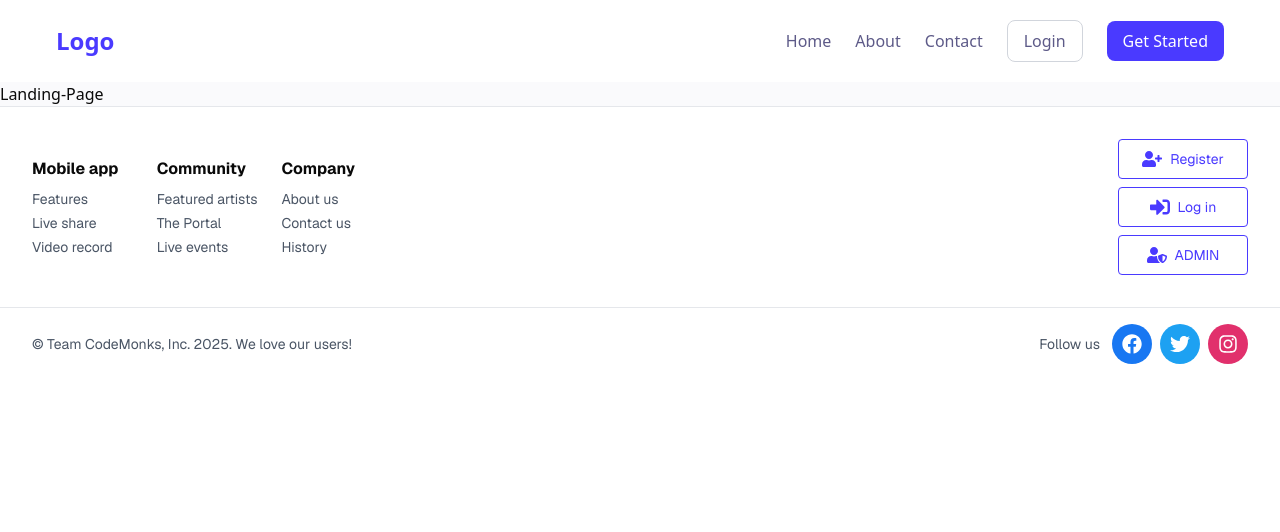
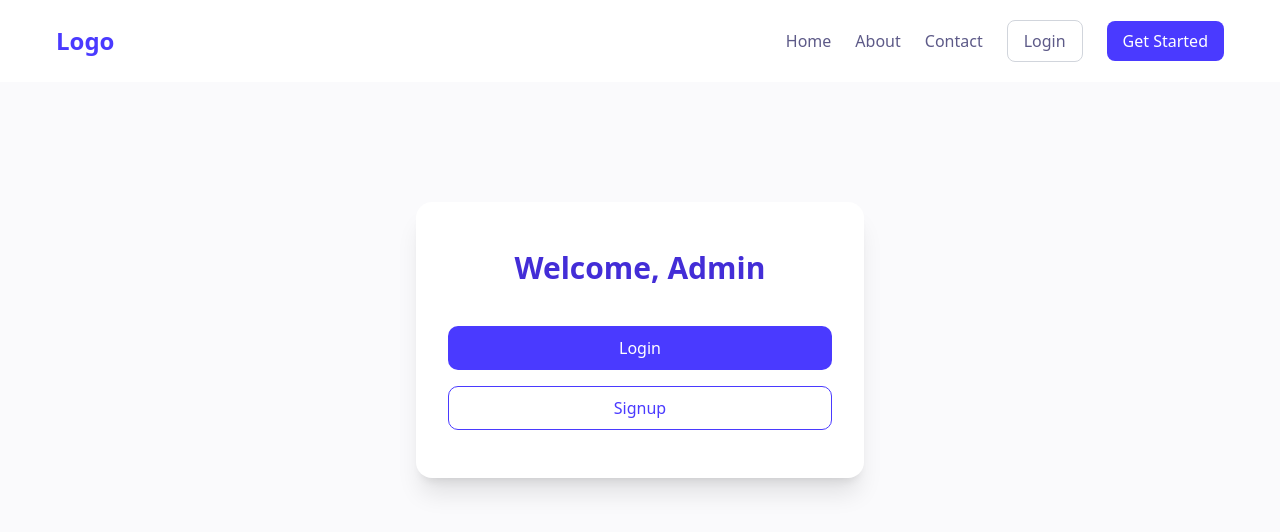
Before and after one commit to zennyMe17/ethicra, a Next.js app: page /admin in a window 1280 px wide. Shown: the top 532 px of the page. Built offline with nearby package versions, Linux system fonts and the light colour scheme; no server answers.

Commit message:
Updated Admin Lander Page

```diff
--- a/app/admin/page.tsx
+++ b/app/admin/page.tsx
@@ -1,11 +1,36 @@
+'use client'
+
 import React from 'react'
+import { useRouter } from 'next/navigation'
 
-const page = () => {
-    return (
-        <div>
-            Landing-Page
+const AdminPage = () => {
+  const router = useRouter()
+
+  return (
+    <div className="bg-[#FAFAFC] min-h-screen py-10">
+      <div className="max-w-md mx-auto bg-white rounded-2xl shadow-xl px-8 py-12 mt-20">
+        <h1 className="text-3xl font-semibold text-indigo-700 mb-10 text-center">Welcome, Admin</h1>
+
+        <div className="flex flex-col gap-4">
+          {/* Login Button - Primary Filled */}
+          <button
+            onClick={() => router.push('/admin/login')}
+            className="w-full h-11 bg-[#4A3AFF] text-white font-medium rounded-lg hover:bg-[#6357FF] transition duration-200"
+          >
+            Login
+          </button>
+
+          {/* Signup Button - Secondary Outline */}
+          <button
+            onClick={() => router.push('/admin/signup')}
+            className="w-full h-11 border border-[#4A3AFF] text-[#4A3AFF] font-medium rounded-lg hover:bg-[#F0EDFF] hover:text-[#6357FF] transition duration-200"
+          >
+            Signup
+          </button>
         </div>
-    )
+      </div>
+    </div>
+  )
 }
 
-export default page
+export default AdminPage
```
